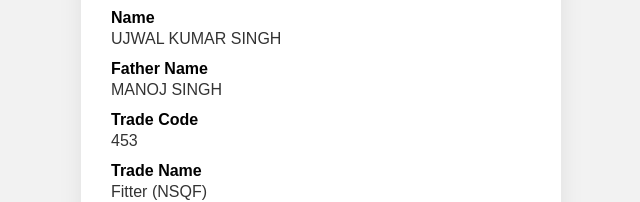
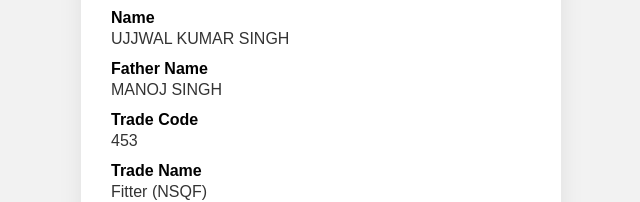
Before and after one commit to ujjwalsingh57648-spec/trainee-detail, a plain HTML site: page Ujwal/index.html in a window 1280 px wide. Shown: the part 271-473 px from the top of the page, 319-959 px from the left. Drawn offline with Linux system fonts and the light colour scheme; files whose address does not match are found by name.

Commit message:
Update index.html

```diff
--- a/Ujwal/index.html
+++ b/Ujwal/index.html
@@ -74,7 +74,7 @@
     <div class="value">00230810080951</div>
 
     <div class="label">Name</div>
-    <div class="value">UJWAL KUMAR SINGH</div>
+    <div class="value">UJJWAL KUMAR SINGH</div>
 
     <div class="label">Father Name</div>
     <div class="value">MANOJ SINGH</div>
```
